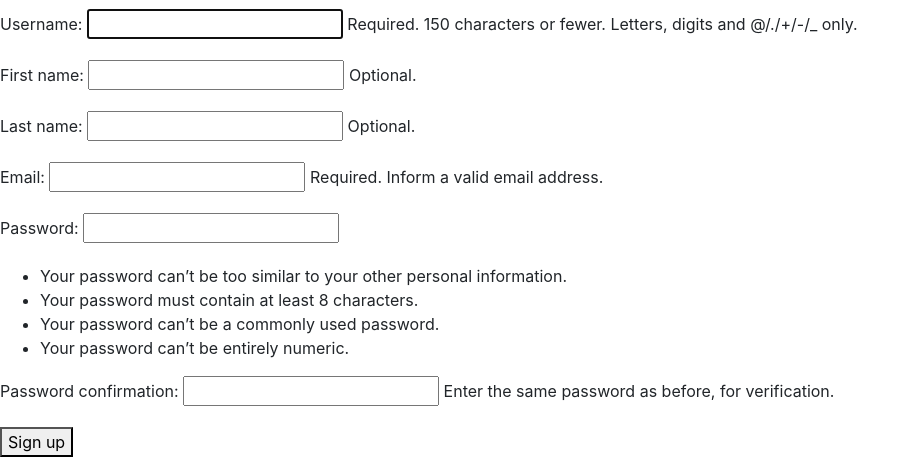
After one commit to Gabrielusen/Slack_underflow, a Django app: template page/templates/signup.html in a window 1280 px wide. The commit adds this page. Shown: the part 363-836 px from the top of the page, without its empty margins (0-917 px from the left). Run offline with Django 3.2, Linux system fonts and the light colour scheme; the template is opened without the code that fills it: values that come from a table or form of the project are taken from there, others are empty; some libraries are stand-ins or nearby versions; some web fonts are replaced.

Commit message:
signup form

```diff
--- a/page/templates/base.html
+++ b/page/templates/base.html
@@ -10,7 +10,7 @@
 <body>
 <nav class="navbar navbar-expand-lg navbar-light bg-light">
     <div class="container">
-        <a class="navbar-brand" href="#"><img src="https://img.icons8.com/color/48/000000/stackoverflow.png"/></a>
+        <a class="navbar-brand" href="{% url 'index' %}"><img src="https://img.icons8.com/color/48/000000/stackoverflow.png"/></a>
         <button class="navbar-toggler" type="button" data-toggle="collapse" data-target="#navbarNavDropdown" aria-controls="navbarNavDropdown" aria-expanded="false" aria-label="Toggle navigation">
             <span class="navbar-toggler-icon"></span>
         </button>
@@ -20,12 +20,18 @@
                 <!--<button class="btn btn-outline-success my-1 my-sm-0" type="submit">Search</button>-->
             </form>
             <ul class="navbar-nav mr-auto my-2 my-lg-0">
+                {% if user.is_authenticated %}
+                <li class="nav-item">
+                    <a class="nav-link" href="{% url 'logout' %}">Log out</a>
+                </li>
+                {% else %}
                 <li class="nav-item active">
-                    <a class="nav-link" href="#">Log in</a>
+                    <a class="nav-link" href="{% url 'login' %}">Log in</a>
                 </li>
                 <li class="nav-item">
-                    <a class="nav-link" href="#">sign up</a>
+                    <a class="nav-link" href="{% url 'signup' %}">sign up</a>
                 </li>
+                {% endif %}
             </ul>
         </div>
     </div>
--- /dev/null
+++ b/page/templates/signup.html
@@ -0,0 +1,11 @@
+{% extends 'base.html' %}
+
+<!--{% load crispy_forms_tags %}-->
+{% block content %}
+    <h2>Sign up</h2>
+    <form method="post">
+        {% csrf_token %}
+        {{ form.as_p }}
+        <button type="submit">Sign up</button>
+    </form>
+{% endblock %}
--- a/users/admin.py
+++ b/users/admin.py
@@ -1,13 +1,12 @@
 from django.contrib import admin
 from .models import CustomUser
-from .forms import CustomUserChangeForm, CustomUserCreationForm
+from .forms import CustomUserCreationForm
 from django.contrib.auth.admin import UserAdmin
 
 
 class CustomUserAdmin(UserAdmin):
     model = CustomUser
     add_form = CustomUserCreationForm
-    form = CustomUserChangeForm
     list_display = ('email', 'username', 'is_staff')
 
 
--- a/users/forms.py
+++ b/users/forms.py
@@ -6,10 +6,14 @@ from django import forms
 class CustomUserCreationForm(UserChangeForm):
     class Meta:
         model = CustomUser
-        fields = ['username', 'email']
+        fields = ['username', 'email', 'password']
 
 
-class CustomUserChangeForm(UserCreationForm):
+class SignUpForm(UserCreationForm):
+    first_name = forms.CharField(max_length=30, required=False, help_text='Optional.')
+    last_name = forms.CharField(max_length=30, required=False, help_text='Optional.')
+    email = forms.EmailField(max_length=254, help_text='Required. Inform a valid email address.')
+
     class Meta:
         model = CustomUser
-        fields = UserChangeForm.Meta.fields
+        fields = ('username', 'first_name', 'last_name', 'email', 'password1', 'password2')
--- a/users/urls.py
+++ b/users/urls.py
@@ -1,6 +1,7 @@
 from django.urls import path
+from .views import signup
 
 
 urlpatterns = [
-
+    path('signup/', signup, name='signup'),
 ]
```
Also changed, not shown: page/templates/index.html (+8 -0 lines), page/templates/registration/login.html (added, +11 -0 lines), slack_underflow/settings.py (+7 -2 lines), users/views.py (+25 -2 lines).
